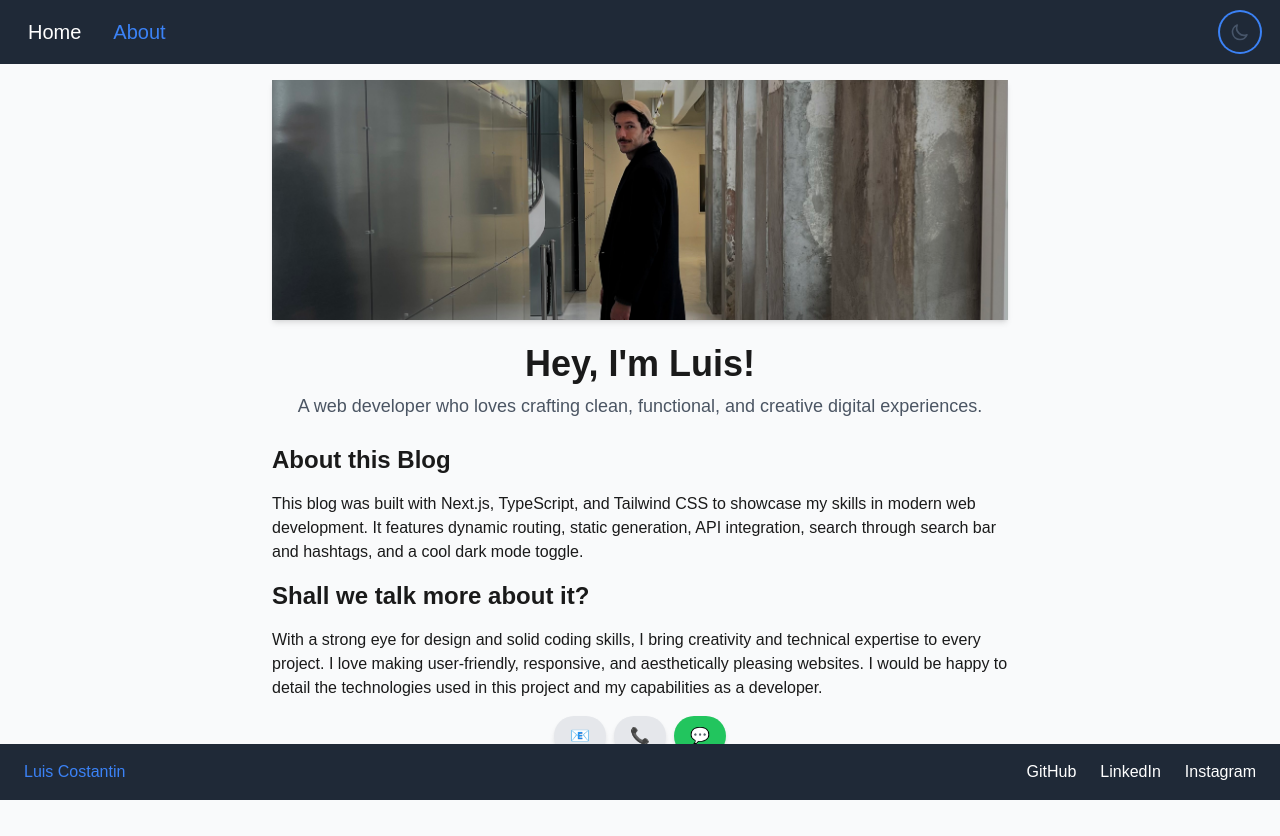
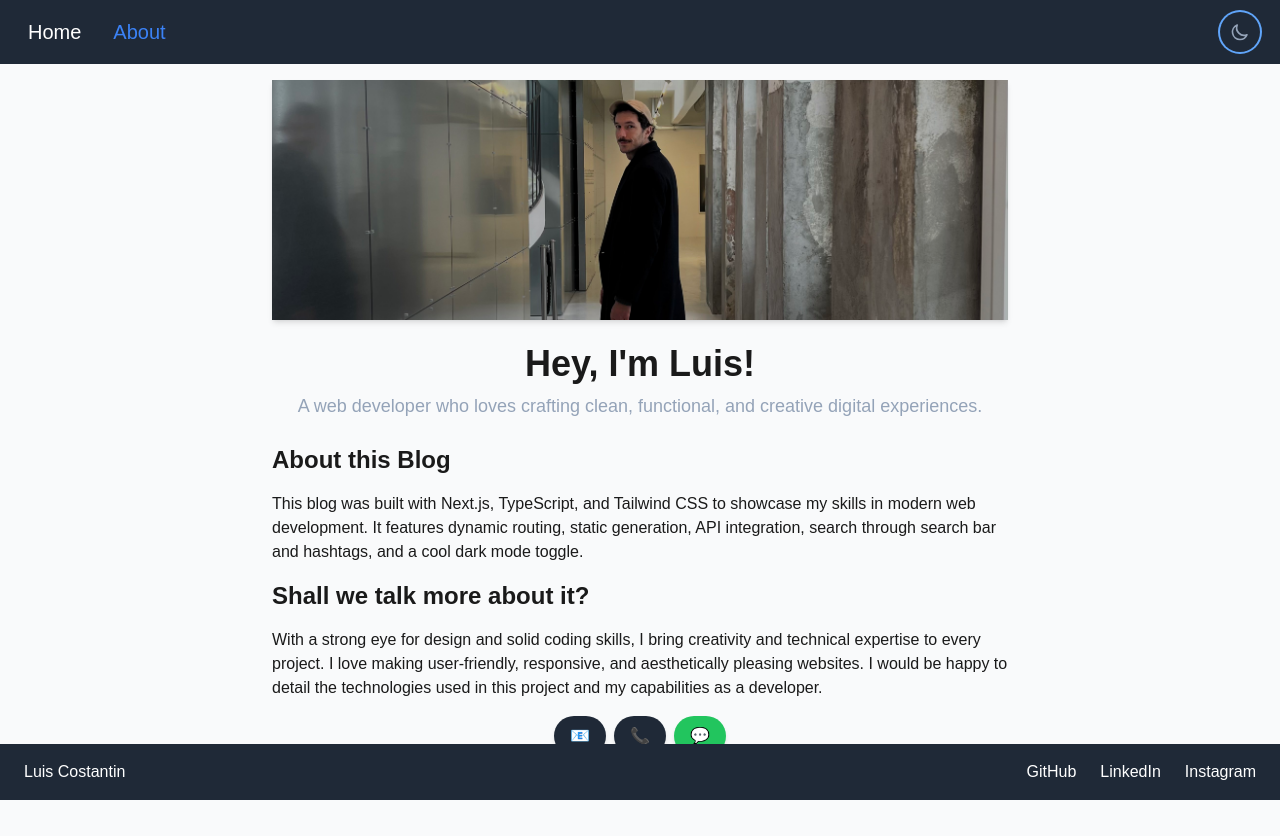
Before and after one commit to luisclaudioc/luis-costantin-blog, a Next.js app: page /about in a window 1280 px wide. Both pictures are taken after a click on the button "Toggle dark mode". Built offline with nearby package versions, Linux system fonts and the light colour scheme.

Commit message:
style changes 2

```diff
--- a/components/DarkModeToggle.tsx
+++ b/components/DarkModeToggle.tsx
@@ -5,7 +5,6 @@ import { useEffect, useState } from "react"
 export default function DarkModeToggle() {
   const [darkMode, setDarkMode] = useState(false) // Default to false
 
-  // ✅ Ensure dark mode is set correctly on mount
   useEffect(() => {
     const savedTheme = localStorage.getItem("theme")
     const prefersDark = window.matchMedia("(prefers-color-scheme: dark)").matches
@@ -19,9 +18,7 @@ export default function DarkModeToggle() {
     }
   }, [])
 
-  // ✅ Update class when darkMode changes
   useEffect(() => {
-    console.log("Dark mode:", darkMode) // Debugging log
     if (darkMode) {
       document.documentElement.classList.add("dark")
       localStorage.setItem("theme", "dark")
@@ -45,7 +42,7 @@ export default function DarkModeToggle() {
 
         {/* Sun icon */}
         <svg
-          className={`w-5 h-5 text-slate-600 dark:text-slate-400 ${darkMode ? "opacity-0" : "opacity-100"}`}
+          className={`w-5 h-5 text-slate-400 ${darkMode ? "opacity-0" : "opacity-100"}`}
           fill="none"
           viewBox="0 0 24 24"
           stroke="currentColor"
@@ -60,7 +57,7 @@ export default function DarkModeToggle() {
 
         {/* Moon icon */}
         <svg
-          className={`absolute w-5 h-5 text-slate-600 dark:text-slate-400 ${darkMode ? "opacity-100" : "opacity-0"}`}
+          className={`absolute w-5 h-5 text-slate-400 ${darkMode ? "opacity-100" : "opacity-0"}`}
           fill="none"
           viewBox="0 0 24 24"
           stroke="currentColor"
--- a/components/Footer.tsx
+++ b/components/Footer.tsx
@@ -2,7 +2,7 @@ export default function Footer() {
   return (
     <footer className="p-4 bg-gray-800 text-white text-center fixed bottom-0 w-full">
       <div className="flex justify-between items-center space-x-4 mx-2">
-        <span className="text-blue-500 pr-8">Luis Costantin</span>
+        <span>Luis Costantin</span>
         <div className="flex justify-center space-x-6">
           <a href="https://github.com/luisclaudioc" target="_blank" className="transform active:scale-95 transition-all duration-300 ease-in-out hover:underline">
             GitHub
@@ -10,7 +10,7 @@ export default function Footer() {
           <a href="https://www.linkedin.com/in/luisclaudioc/" target="_blank" className="transform active:scale-95 transition-all duration-300 ease-in-out hover:underline">
             LinkedIn
           </a>
-          <a href="https://www.instagram.com/luisclaudioc/" target="_blank" className="transform active:scale-95 transition-all duration-300 ease-in-out  hidden md:block">
+          <a href="https://www.instagram.com/luisclaudioc/" target="_blank" className="transform active:scale-95 transition-all duration-300 ease-in-out hover:underline hidden md:block">
             Instagram
           </a>
         </div>
--- a/components/Navbar.tsx
+++ b/components/Navbar.tsx
@@ -17,10 +17,10 @@ export default function Navbar({ searchQuery, setSearchQuery }: NavbarProps) {
   return (
     <nav className="sticky top-0 left-0 w-full py-3 px-5 bg-gray-800 text-white flex items-center z-50">
       <div className="flex space-x-4">
-        <Link href="/" className={`transform hover:scale-110 active:scale-100 transition-all duration-300 ease-in-out ${isActive("/")}`}>
+        <Link href="/" className={`transform hover:scale-110 active:scale-95 transition-all duration-300 ease-in-out ${isActive("/")}`}>
           <span className="text-xl p-2">Home</span>
         </Link>
-        <Link href="/about" className={`transform hover:scale-110 active:scale-100 transition-all duration-300 ease-in-out ${isActive("/about")}`}>
+        <Link href="/about" className={`transform hover:scale-110 active:scale-95 transition-all duration-300 ease-in-out ${isActive("/about")}`}>
           <span className="text-xl p-2">About</span>
         </Link>
       </div>
--- a/pages/about.tsx
+++ b/pages/about.tsx
@@ -17,7 +17,7 @@ export default function About() {
           </div>
 
           <h1 className="text-4xl font-bold mb-2">Hey, I'm Luis!</h1>
-          <h3 className="text-lg text-gray-600 dark:text-gray-600">
+          <h3 className="text-lg text-slate-800 dark:text-slate-400">
             A web developer who loves crafting clean, functional, and creative digital experiences.
           </h3>
 
@@ -35,23 +35,22 @@ export default function About() {
               I would be happy to detail the technologies used in this project and my capabilities as a developer.
             </p>
 
-            {/* Contact Links */}
             <p className="mt-4 flex flex-wrap gap-2 justify-center">
               <a
                 href="mailto:luisclaudioc@hotmail.com"
-                className="transform active:scale-95 transition-all duration-300 ease-in-out px-4 py-2 bg-gray-200 dark:bg-gray-700 text-black dark:text-white rounded-full shadow-md hover:bg-gray-300 dark:hover:bg-gray-600 transition"
+                className="transform active:scale-95 transition-all duration-300 ease-in-out px-4 py-2 bg-gray-800 text-slate-900 hover:bg-gray-700 rounded-full shadow-md transition"
               >
                 📧
               </a>
               <a
                 href="tel:+351938349977"
-                className="transform active:scale-95 transition-all duration-300 ease-in-out px-4 py-2 bg-gray-200 dark:bg-gray-700 text-black dark:text-white rounded-full shadow-md hover:bg-gray-300 dark:hover:bg-gray-600 transition"
+                className="transform active:scale-95 transition-all duration-300 ease-in-out px-4 py-2 bg-gray-800 text-slate-900 hover:bg-gray-700 rounded-full shadow-md transition"
               >
                 📞
               </a>
               <a
                 href="https://wa.me/351938349977"
-                className="transform active:scale-95 transition-all duration-300 ease-in-out px-4 py-2 bg-green-500 text-white rounded-full shadow-md hover:bg-green-600 transition"
+                className="transform active:scale-95 transition-all duration-300 ease-in-out px-4 py-2 bg-green-500 rounded-full shadow-md hover:bg-green-600 transition"
               >
                 💬
               </a>
--- a/pages/index.tsx
+++ b/pages/index.tsx
@@ -20,7 +20,7 @@ interface Props {
 export default function Home({ posts, searchQuery, setSearchQuery }: Props) {
   const [selectedTag, setSelectedTag] = useState<string | null>(null);
 
-  // Filtering logic: Apply both search and hashtag filters
+  // Search and hashtag filters
   const filteredPosts = posts.filter((post) => {
     const matchesTag = selectedTag ? hashtagGenerator(post.title).includes(selectedTag) : true;
     const matchesSearch = searchQuery ? post.title.toLowerCase().includes(searchQuery.toLowerCase()) : true;
@@ -40,7 +40,7 @@ export default function Home({ posts, searchQuery, setSearchQuery }: Props) {
       <div className="pb-16">
         <div className="container mx-auto p-4">
           <h1 className="text-3xl font-bold mb-4 text-center">Latest Blog Posts</h1>
-          <p className="text-center text-slate-600 dark:text-slate-400 mb-12 max-w-2xl mx-auto">
+          <p className="text-center text-slate-800 dark:text-slate-400 mb-12 max-w-2xl mx-auto">
             Explore our collection of articles covering technology, design, and development
           </p>
 
@@ -54,7 +54,7 @@ export default function Home({ posts, searchQuery, setSearchQuery }: Props) {
                   setSelectedTag(null);
                   setSearchQuery("");
                 }}
-                className="text-red-500 underline mt-2"
+                className="text-red-400 underline mt-2"
               >
                 Clear Filter
               </button>
--- a/tailwind.config.ts
+++ b/tailwind.config.ts
@@ -1,6 +1,7 @@
 import type { Config } from "tailwindcss";
 
 export default {
+  darkMode: ["class"],
   content: [
     "./pages/**/*.{js,ts,jsx,tsx,mdx}",
     "./components/**/*.{js,ts,jsx,tsx,mdx}",
@@ -12,6 +13,16 @@ export default {
         background: "var(--background)",
         foreground: "var(--foreground)",
       },
+      animation: {
+        "bounce-horizontal": "bounceHorizontal 0.5s ease-in-out",
+      },
+      keyframes: {
+        bounceHorizontal: {
+          "0%": { transform: "translateX(0)" },
+          "50%": { transform: "translateX(4px)" },
+          "100%": { transform: "translateX(0)" },
+        },
+      },
     },
   },
   plugins: [],
```
Also changed, not shown: components/PostCard.tsx (+13 -13 lines), pages/post/[id].tsx (+38 -16 lines).
